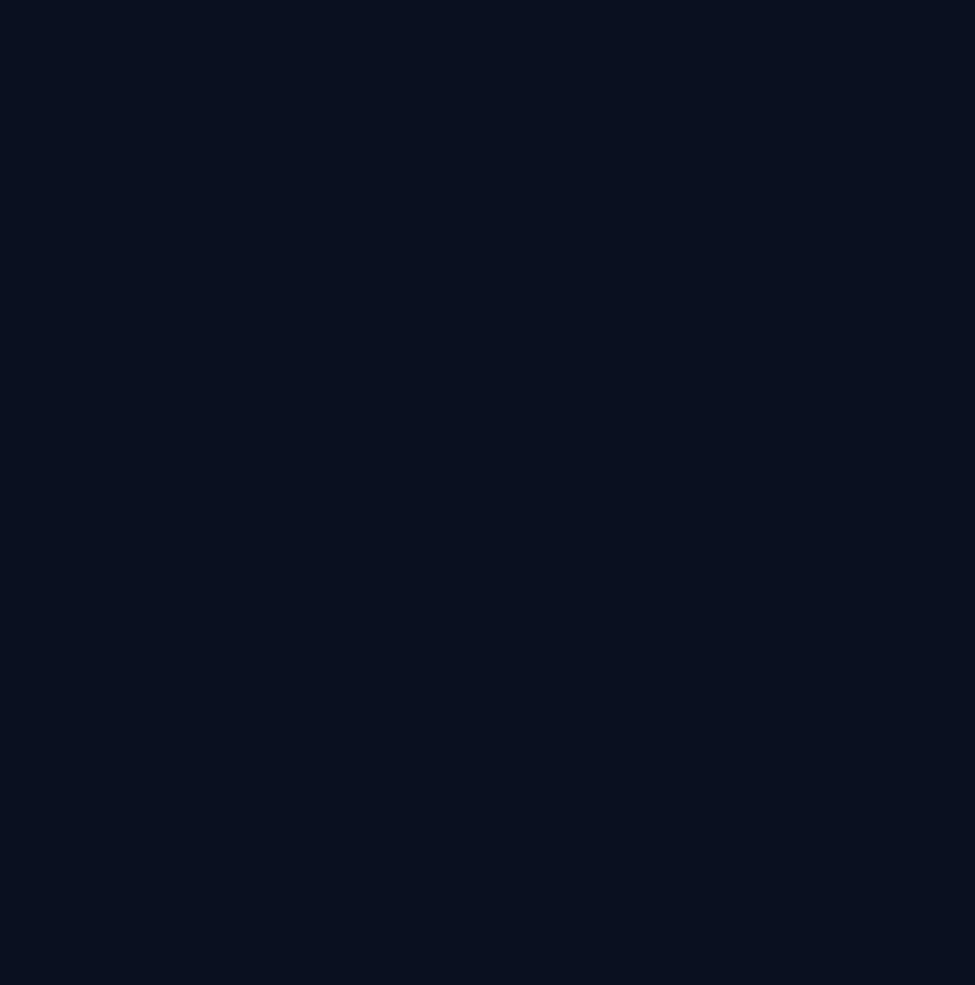
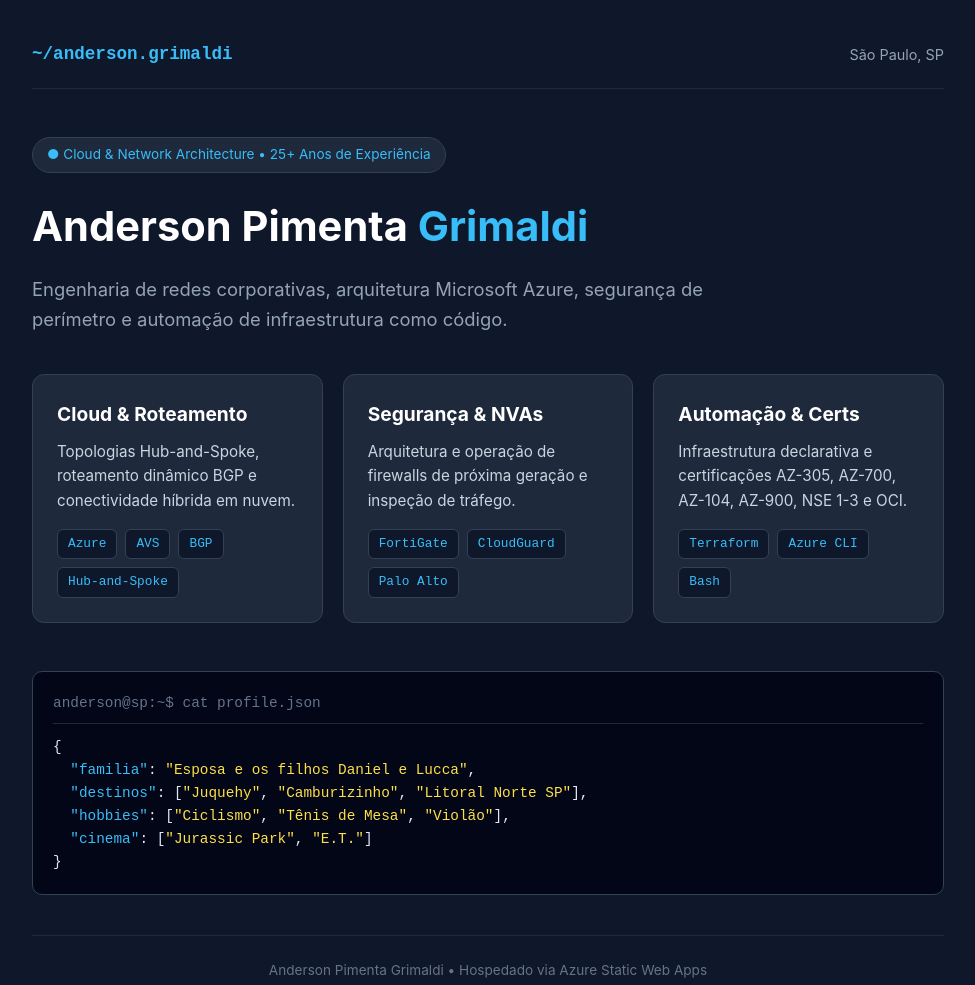
Before and after one commit to andersongrimaldi/staticwebapp, a plain HTML site: page index.html in a window 1280 px wide. Shown: the whole page, without its empty margins (152-1127 px from the left). Before the commit the page ends 800 px from the top, so only its background shows below. Drawn offline with Linux system fonts and the light colour scheme.

Commit message:
Refactor styles and layout in index.html
Updated styles and structure in index.html for improved design and layout.

```diff
--- a/index.html
+++ b/index.html
@@ -5,192 +5,182 @@
     <meta name="viewport" content="width=device-width, initial-scale=1.0">
     <title>Anderson Grimaldi | Cloud & Network Architecture</title>
     <style>
-        :root {
-            --bg-primary: #0b1120;
-            --bg-secondary: #1e293b;
-            --bg-card: rgba(30, 41, 59, 0.7);
-            --text-primary: #f8fafc;
-            --text-secondary: #94a3b8;
-            --accent-blue: #38bdf8;
-            --accent-cyan: #22d3ee;
-            --accent-emerald: #10b981;
-            --border-subtle: rgba(148, 163, 184, 0.15);
-        }
-
         * {
             box-sizing: border-box;
             margin: 0;
             padding: 0;
         }
-
-        html {
-            scroll-behavior: smooth;
+        body {
+            font-family: -apple-system, BlinkMacSystemFont, "Segoe UI", Roboto, Helvetica, Arial, sans-serif;
+            background-color: #0f172a;
+            color: #f8fafc;
+            line-height: 1.6;
         }
-
-        body {
-            font-family: -apple-system, BlinkMacSystemFont, "Segoe UI", Roboto, Oxygen, Ubuntu, Cantarell, sans-serif;
-            background-color: var(--bg-primary);
-            color: var(--text-primary);
-            line-height: 1.6;
-            background-image:
-                radial-gradient(circle at 15% 15%, rgba(56, 189, 248, 0.08) 0%, transparent 40%),
-                radial-gradient(circle at 85% 80%, rgba(16, 185, 129, 0.06) 0%, transparent 40%);
+        .container {
+            max-width: 960px;
+            margin: 0 auto;
+            padding: 40px 24px;
         }
-
-        .container {
-            max-width: 1040px;
-            margin: 0 auto;
-            padding: 0 24px;
-        }
-
-        /* Header / Nav */
         header {
-            padding: 24px 0;
-            border-bottom: 1px solid var(--border-subtle);
-            backdrop-filter: blur(10px);
-            position: sticky;
-            top: 0;
-            z-index: 10;
-            background: rgba(11, 17, 32, 0.85);
-        }
-
-        nav {
+            border-bottom: 1px solid #1e293b;
+            padding-bottom: 20px;
+            margin-bottom: 48px;
             display: flex;
             justify-content: space-between;
             align-items: center;
         }
-
         .logo {
-            font-family: "SFMono-Regular", Consolas, "Liberation Mono", Menlo, monospace;
-            font-weight: 700;
+            font-family: monospace;
             font-size: 1.1rem;
-            color: var(--accent-blue);
-            letter-spacing: -0.5px;
+            font-weight: bold;
+            color: #38bdf8;
         }
-
-        .logo span {
-            color: var(--text-primary);
-        }
-
-        .nav-links {
-            display: flex;
-            gap: 24px;
-            list-style: none;
-        }
-
-        .nav-links a {
-            color: var(--text-secondary);
-            text-decoration: none;
-            font-size: 0.95rem;
-            font-weight: 500;
-            transition: color 0.2s;
-        }
-
-        .nav-links a:hover {
-            color: var(--accent-blue);
-        }
-
-        /* Hero Section */
-        .hero {
-            padding: 80px 0 60px;
-        }
-
-        .terminal-pill {
-            display: inline-flex;
-            align-items: center;
-            gap: 8px;
-            font-family: "SFMono-Regular", Consolas, monospace;
+        .badge {
+            display: inline-block;
+            background-color: #1e293b;
+            color: #38bdf8;
+            border: 1px solid #334155;
+            padding: 6px 14px;
+            border-radius: 20px;
             font-size: 0.85rem;
-            background: rgba(56, 189, 248, 0.1);
-            color: var(--accent-blue);
-            border: 1px solid rgba(56, 189, 248, 0.25);
-            padding: 6px 14px;
-            border-radius: 999px;
-            margin-bottom: 24px;
-        }
-
-        .dot {
-            width: 8px;
-            height: 8px;
-            background-color: var(--accent-emerald);
-            border-radius: 50%;
-            box-shadow: 0 0 8px var(--accent-emerald);
-        }
-
-        h1 {
-            font-size: clamp(2.2rem, 5vw, 3.5rem);
-            font-weight: 800;
-            letter-spacing: -0.03em;
-            line-height: 1.15;
             margin-bottom: 20px;
         }
+        h1 {
+            font-size: 2.6rem;
+            margin-bottom: 16px;
+            color: #ffffff;
+        }
+        h1 span {
+            color: #38bdf8;
+        }
+        .subtitle {
+            font-size: 1.15rem;
+            color: #94a3b8;
+            max-width: 700px;
+            margin-bottom: 40px;
+        }
+        .grid {
+            display: grid;
+            grid-template-columns: repeat(auto-fit, minmax(280px, 1fr));
+            gap: 20px;
+            margin-bottom: 48px;
+        }
+        .card {
+            background-color: #1e293b;
+            border: 1px solid #334155;
+            border-radius: 12px;
+            padding: 24px;
+        }
+        .card h2 {
+            font-size: 1.2rem;
+            color: #ffffff;
+            margin-bottom: 10px;
+        }
+        .card p {
+            font-size: 0.95rem;
+            color: #cbd5e1;
+            margin-bottom: 16px;
+        }
+        .tags {
+            display: flex;
+            flex-wrap: wrap;
+            gap: 8px;
+        }
+        .tag {
+            background-color: #0f172a;
+            color: #38bdf8;
+            font-family: monospace;
+            font-size: 0.8rem;
+            padding: 4px 10px;
+            border-radius: 6px;
+            border: 1px solid #334155;
+        }
+        .terminal {
+            background-color: #020617;
+            border: 1px solid #334155;
+            border-radius: 10px;
+            padding: 20px;
+            font-family: monospace;
+            font-size: 0.9rem;
+            color: #e2e8f0;
+            margin-bottom: 40px;
+        }
+        .terminal-title {
+            color: #64748b;
+            margin-bottom: 12px;
+            border-bottom: 1px solid #1e293b;
+            padding-bottom: 8px;
+        }
+        .key { color: #38bdf8; }
+        .val { color: #fde047; }
+        footer {
+            border-top: 1px solid #1e293b;
+            padding-top: 24px;
+            text-align: center;
+            color: #64748b;
+            font-size: 0.85rem;
+        }
+    </style>
+</head>
+<body>
+    <div class="container">
+        <header>
+            <div class="logo">~/anderson.grimaldi</div>
+            <div style="color: #94a3b8; font-size: 0.9rem;">São Paulo, SP</div>
+        </header>
 
-        h1 .gradient-text {
-            background: linear-gradient(90deg, var(--accent-blue), var(--accent-cyan));
-            -webkit-background-clip: text;
-            -webkit-text-fill-color: transparent;
-        }
+        <div class="badge">● Cloud &amp; Network Architecture • 25+ Anos de Experiência</div>
+        <h1>Anderson Pimenta <span>Grimaldi</span></h1>
+        <p class="subtitle">
+            Engenharia de redes corporativas, arquitetura Microsoft Azure, segurança de perímetro e automação de infraestrutura como código.
+        </p>
 
-        .hero p {
-            font-size: 1.15rem;
-            color: var(--text-secondary);
-            max-width: 720px;
-            margin-bottom: 36px;
-        }
+        <div class="grid">
+            <div class="card">
+                <h2>Cloud &amp; Roteamento</h2>
+                <p>Topologias Hub-and-Spoke, roteamento dinâmico BGP e conectividade híbrida em nuvem.</p>
+                <div class="tags">
+                    <span class="tag">Azure</span>
+                    <span class="tag">AVS</span>
+                    <span class="tag">BGP</span>
+                    <span class="tag">Hub-and-Spoke</span>
+                </div>
+            </div>
 
-        .stats-bar {
-            display: grid;
-            grid-template-columns: repeat(auto-fit, minmax(180px, 1fr));
-            gap: 16px;
-            margin-top: 40px;
-        }
+            <div class="card">
+                <h2>Segurança &amp; NVAs</h2>
+                <p>Arquitetura e operação de firewalls de próxima geração e inspeção de tráfego.</p>
+                <div class="tags">
+                    <span class="tag">FortiGate</span>
+                    <span class="tag">CloudGuard</span>
+                    <span class="tag">Palo Alto</span>
+                </div>
+            </div>
 
-        .stat-box {
-            background: var(--bg-card);
-            border: 1px solid var(--border-subtle);
-            padding: 20px;
-            border-radius: 12px;
-        }
+            <div class="card">
+                <h2>Automação &amp; Certs</h2>
+                <p>Infraestrutura declarativa e certificações AZ-305, AZ-700, AZ-104, AZ-900, NSE 1-3 e OCI.</p>
+                <div class="tags">
+                    <span class="tag">Terraform</span>
+                    <span class="tag">Azure CLI</span>
+                    <span class="tag">Bash</span>
+                </div>
+            </div>
+        </div>
 
-        .stat-number {
-            font-size: 1.75rem;
-            font-weight: 700;
-            color: var(--text-primary);
-            font-family: "SFMono-Regular", Consolas, monospace;
-        }
+        <div class="terminal">
+            <div class="terminal-title">anderson@sp:~$ cat profile.json</div>
+            <div>{</div>
+            <div>&nbsp;&nbsp;<span class="key">"familia"</span>: <span class="val">"Esposa e os filhos Daniel e Lucca"</span>,</div>
+            <div>&nbsp;&nbsp;<span class="key">"destinos"</span>: [<span class="val">"Juquehy"</span>, <span class="val">"Camburizinho"</span>, <span class="val">"Litoral Norte SP"</span>],</div>
+            <div>&nbsp;&nbsp;<span class="key">"hobbies"</span>: [<span class="val">"Ciclismo"</span>, <span class="val">"Tênis de Mesa"</span>, <span class="val">"Violão"</span>],</div>
+            <div>&nbsp;&nbsp;<span class="key">"cinema"</span>: [<span class="val">"Jurassic Park"</span>, <span class="val">"E.T."</span>]</div>
+            <div>}</div>
+        </div>
 
-        .stat-label {
-            font-size: 0.85rem;
-            color: var(--text-secondary);
-            margin-top: 4px;
-        }
-
-        /* Sections */
-        section {
-            padding: 60px 0;
-            border-top: 1px solid var(--border-subtle);
-        }
-
-        .section-title {
-            font-size: 1.6rem;
-            font-weight: 700;
-            margin-bottom: 8px;
-            display: flex;
-            align-items: center;
-            gap: 10px;
-        }
-
-        .section-subtitle {
-            color: var(--text-secondary);
-            margin-bottom: 32px;
-            font-size: 0.98rem;
-        }
-
-        /* Grid Cards */
-        .grid-3 {
-            display: grid;
-            grid-template-columns: repeat(auto-fit, minmax(290px, 1fr));
-            gap: 20px;
-        }
-
-        .card {
+        <footer>
+            Anderson Pimenta Grimaldi • Hospedado via Azure Static Web Apps
+        </footer>
+    </div>
+</body>
+</html>
```
